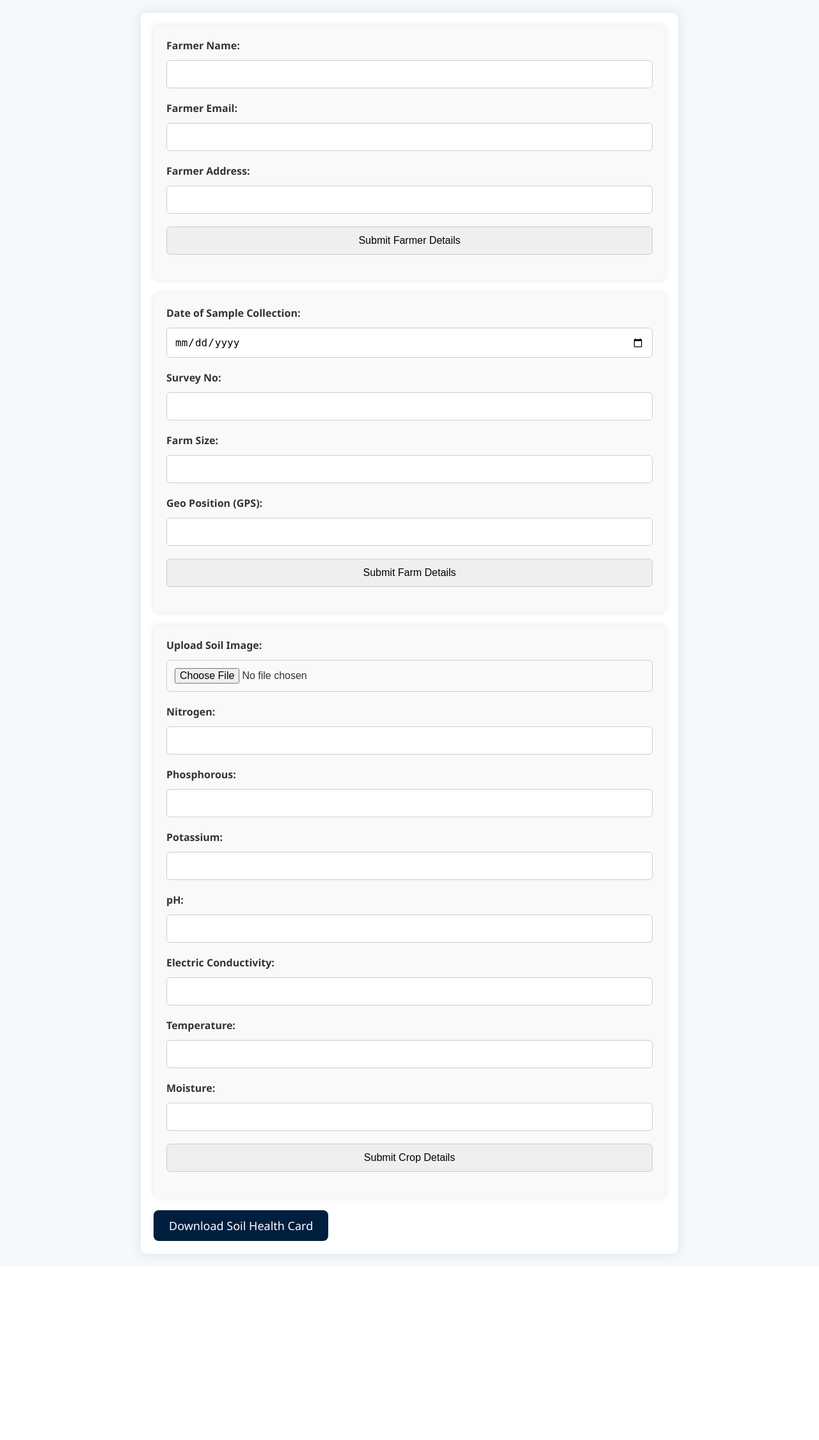
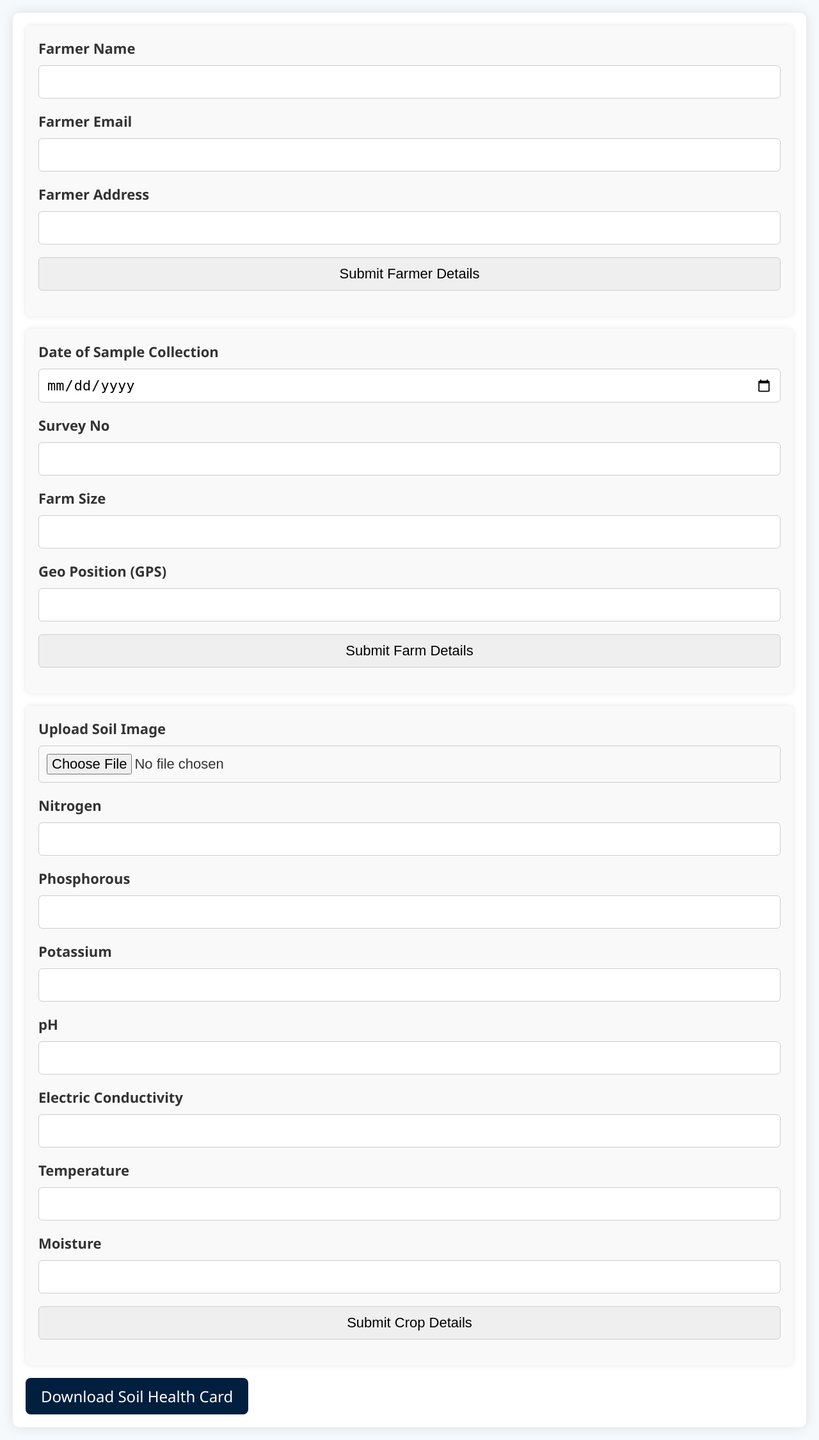
Before and after one commit to SABO007/SoilHealthCard, a Flask app: page / in a window 1280 px wide. Shown: the part 134-2384 px from the top of the page at 64% size. Before the commit the page ends 2103 px from the top, so only its background shows below. Run offline with Flask 3, Linux system fonts and the light colour scheme.

Commit message:
front end

```diff
--- a/templates/Farmer.html
+++ b/templates/Farmer.html
@@ -29,7 +29,7 @@
         }
 
         .container {
-            max-width: 800px;
+            max-width: 1200px;
             margin: 20px auto;
             background-color: #fff;
             padding: 20px;
@@ -48,7 +48,7 @@
         label {
             display: block;
             margin-bottom: 12px;
-            font-size: 16px;
+            font-size: 22px;
             font-weight: bold;
         }
 
@@ -59,14 +59,13 @@
             box-sizing: border-box;
             border: 1px solid #ccc;
             border-radius: 6px;
-            font-size: 16px;
+            font-size: 22px;
         }
 
         button {
             background-color: #27ae60;
             color: #fff;
             padding: 12px 24px;
-            border: none;
             border-radius: 8px;
             cursor: pointer;
             font-size: 18px;
@@ -84,14 +83,18 @@
             border: none;
             border-radius: 8px;
             cursor: pointer;
-            font-size: 18px;
+            font-size: 24px;
             text-decoration: none;
             display: inline-block;
             transition: background-color 0.3s ease;
         }
 
         .download-btn:hover {
-            background-color: #bc6003;
+            background-color: #001F3F;
+        }
+        #responseValue {
+        font-size: 28px;
+        color: #333;
         }
     </style>
 </head>
@@ -106,33 +109,34 @@
         <div class="form-section">
             <!-- Farmer Details Form -->
             <form id="farmerForm" method="post" action="{{ url_for('get_farmer') }}">
-                <label for="farmerName">Farmer Name:</label>
+                <label for="farmerName">Farmer Name</label>
                 <input type="text" name="farmerName" id="farmerName" required>
 
-                <label for="farmerEmail">Farmer Email:</label>
+                <label for="farmerEmail">Farmer Email</label>
                 <input type="email" name="farmerEmail" id="farmerEmail" required>
 
-                <label for="farmerAddress">Farmer Address:</label>
+                <label for="farmerAddress">Farmer Address</label>
                 <input type="text" name="farmerAddress" id="farmerAddress" required>
 
                 <input type="button" value="Submit Farmer Details" onclick="submitForm('farmerForm', 'farmerTick')">
                 <span id="farmerTick" class="tick-mark"></span>
+
             </form>
         </div>
 
         <div class="form-section">
             <!-- Farm Details Form -->
             <form id="farmForm" method="post" action="{{ url_for('get_farm') }}">
-                <label for="sampleCollectionDate">Date of Sample Collection:</label>
+                <label for="sampleCollectionDate">Date of Sample Collection</label>
                 <input type="date" name="sampleCollectionDate" id="sampleCollectionDate" required max="<?= date('Y-m-d') ?>">
 
-                <label for="surveyNumber">Survey No:</label>
+                <label for="surveyNumber">Survey No</label>
                 <input type="text" name="surveyNumber" id="surveyNumber">
 
-                <label for="farmSize">Farm Size:</label>
+                <label for="farmSize">Farm Size</label>
                 <input type="text" name="farmSize" id="farmSize" required>
 
-                <label for="geoPosition">Geo Position (GPS):</label>
+                <label for="geoPosition">Geo Position (GPS)</label>
                 <input type="text" name="geoPosition" id="geoPosition">
 
                 <input type="button" value="Submit Farm Details" onclick="submitForm('farmForm', 'farmTick')">
@@ -144,33 +148,32 @@
             <!-- Crop Details Form -->
             <form id="cropForm" method="post" action="{{ url_for('get_crop') }}" enctype="multipart/form-data">
 
-                <label for="soilImage">Upload Soil Image:</label>
+                <label for="soilImage">Upload Soil Image</label>
                 <input type="file" name="soilImage" id="soilImage" accept="image/*" required>
 
-                <label for="nitrogen">Nitrogen:</label>
+                <label for="nitrogen">Nitrogen</label>
                 <input type="text" name="nitrogen" id="nitrogen" required>
 
-                <label for="phosphorous">Phosphorous:</label>
+                <label for="phosphorous">Phosphorous</label>
                 <input type="text" name="phosphorous" id="phosphorous" required>
 
-                <label for="potassium">Potassium:</label>
+                <label for="potassium">Potassium</label>
                 <input type="text" name="potassium" id="potassium" required>
 
-                <label for="ph">pH:</label>
+                <label for="ph">pH</label>
                 <input type="text" name="ph" id="ph" required>
 
-                <label for="electricConductivity">Electric Conductivity:</label>
+                <label for="electricConductivity">Electric Conductivity</label>
                 <input type="text" name="electricConductivity" id="electricConductivity" required>
 
-                <label for="temperature">Temperature:</label>
+                <label for="temperature">Temperature</label>
                 <input type="text" name="temperature" id="temperature" required>
 
-                <label for="moisture">Moisture:</label>
+                <label for="moisture">Moisture</label>
                 <input type="text" name="moisture" id="moisture" required>
                 <input type="button" value="Submit Crop Details" onclick="submitForm('cropForm', 'cropTick')">
                 <span id="cropTick" class="tick-mark"></span>
                 <span id="responseValue"></span>
-
             </form>
         </div>
 
@@ -193,12 +196,17 @@
                 contentType: false,
                 success: function(response) {
                     // Your success handling code
-                },
+                    $('#' + tickId).html('&#10004;');
+                    $('#' + tickId).css('color', '#27ae60');
+                    $('#responseValue').html(response);},
                 error: function(error) {
                     // Your error handling code
+                    $('#' + tickId).html('&#10008;');
                 }
             });
-        } else {
+        }
+
+        else {
             // Display an error message or take appropriate action
             alert("Please fill out all required fields before submitting the form.");
         }
```
Also changed, not shown: main.py (line endings or trailing spaces).
